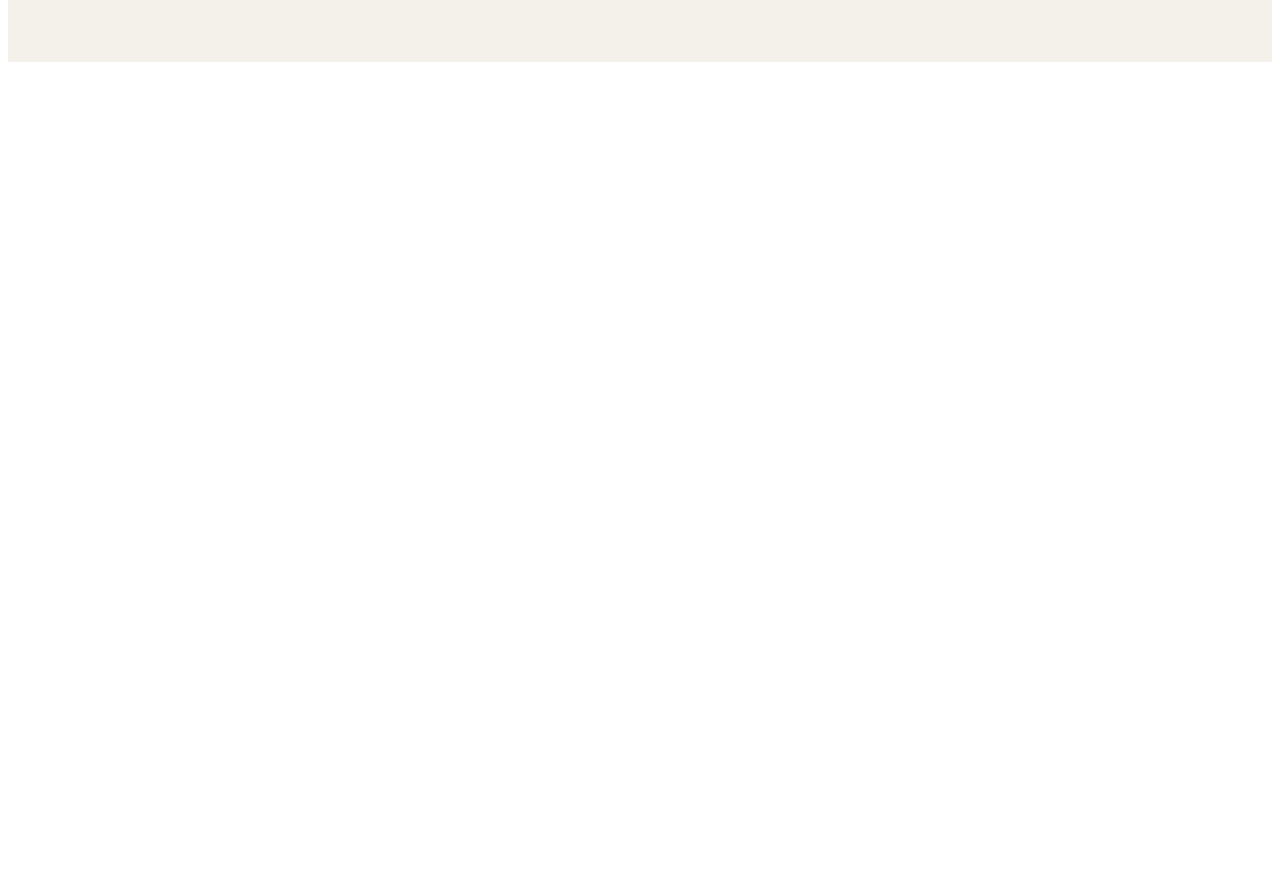
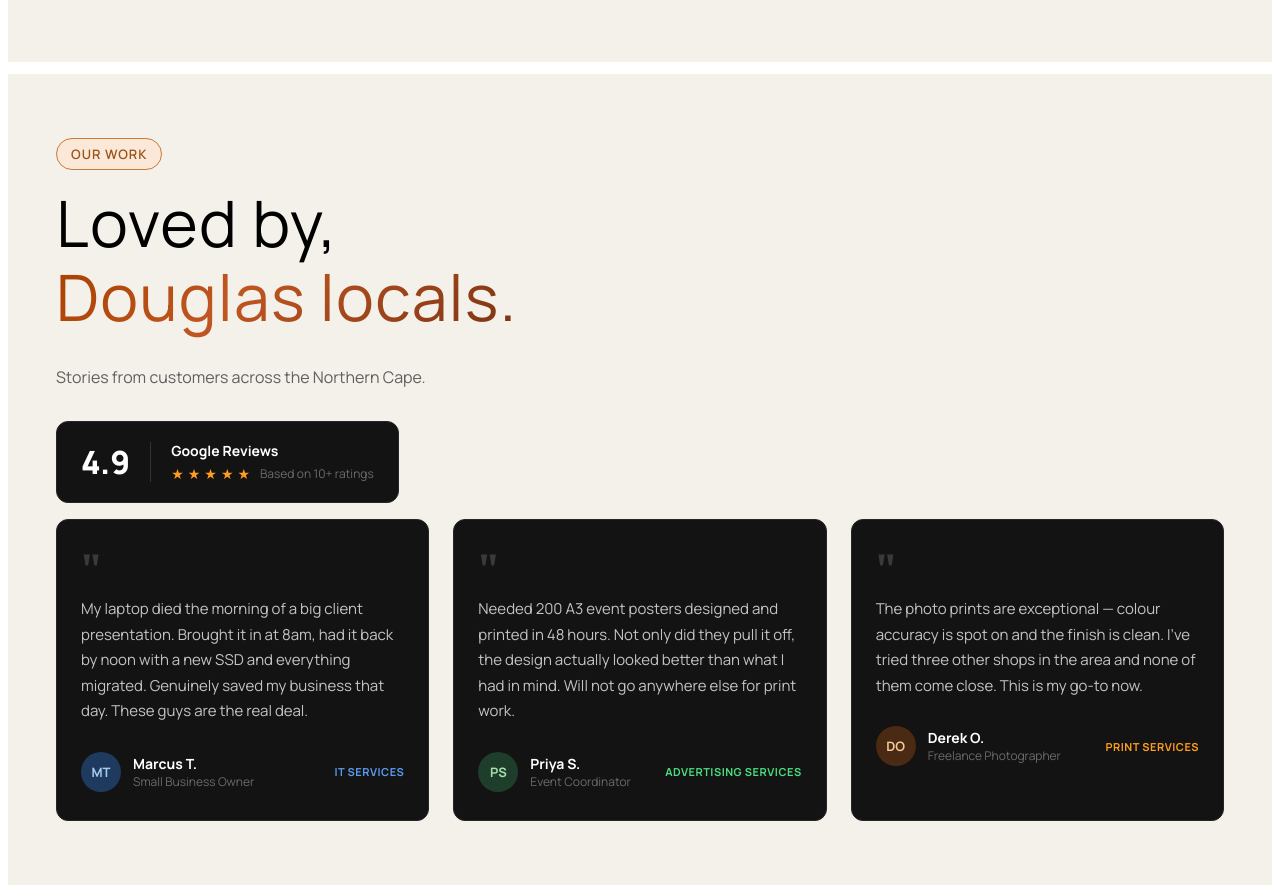
Before and after one commit to Ashton607/pctrio, a React (Vite) app: page / in a window 1280 px wide. Shown: the part 3400-4293 px from the top of the page. Before the commit the page ends 3470 px from the top, so only its background shows below. Built offline with nearby package versions, Linux system fonts and the light colour scheme.

Commit message:
Complete: testimonial page visual and design

```diff
--- a/src/App.jsx
+++ b/src/App.jsx
@@ -6,6 +6,7 @@ import Hero from './components/hero/Hero'
 import Services from './components/services/Services'
 import About from './components/about/About'
 import Ourwork from './components/ourwork/Ourwork'
+import Testimonial from './components/testimonial/Testimonial'
 
 function Home() {
   const location = useLocation()
@@ -22,6 +23,7 @@ function Home() {
       <Hero />
       <Services />
       <Ourwork/>
+      <Testimonial/>
     </>
   )
 }
--- /dev/null
+++ b/src/components/testimonial/Testimonial.css
@@ -0,0 +1,203 @@
+.Testimonial{
+  padding: 4rem 3rem;
+  display: flex;
+  flex-direction: column;
+  margin-top: 1%;
+  width: 100%;
+  background-color: #F4F1EA;
+}
+.testimonial-content{
+  display: flex;
+  flex-direction: column;
+  gap: 1rem;
+}
+.testimonial-badge {
+  display: inline-block;
+  width: fit-content;
+  font-size: 13px;
+  font-weight: 600;
+  letter-spacing: 1px;
+  text-transform: uppercase;
+  color: #9b5216;
+  background-color: #FBE8D8;
+  border: 1px solid #C97A3A;
+  padding: 6px 14px;
+  border-radius: 30px;
+}
+.testimonial-title{
+  font-size: clamp(2.8rem, 6vw, 4rem);
+  font-weight: 400;
+  line-height: 1.15;
+  color: #000000;
+  margin: 0;
+  letter-spacing: 0.02em;
+}
+.testimonial-title .line1 {
+  display: block;
+}
+.testimonial-title .line2 {
+  background: linear-gradient(135deg, #a74000 0%, #C05621 40%, #7A3313 100%);
+  -webkit-background-clip: text;
+  -webkit-text-fill-color: transparent;
+  background-clip: text;
+}
+.testimonial-subtitle{
+  font-size: 1rem;
+  font-weight: 400;
+  line-height: 1.5;
+  color: #5f5f5f;
+  width: 50%;
+}
+.testimonial-review-badge {
+  display: inline-flex;
+  align-items: center;
+  gap: 20px;
+  background-color: #131313;
+  border: 1px solid #262626;
+  border-radius: 12px;
+  padding: 18px 24px;
+  width: fit-content;
+}
+
+.review-score {
+  font-size: 32px;
+  font-weight: 800;
+  color: #fff;
+}
+
+.review-divider {
+  width: 1px;
+  height: 40px;
+  background-color: #333;
+}
+
+.review-details {
+  display: flex;
+  flex-direction: column;
+  gap: 4px;
+}
+
+.review-title {
+  font-size: 14px;
+  font-weight: 700;
+  color: #fff;
+}
+
+.review-stars {
+  display: flex;
+  align-items: center;
+  gap: 4px;
+}
+
+.star {
+  color: #ff9d1f;
+  font-size: 14px;
+}
+
+.review-count {
+  margin-left: 6px;
+  font-size: 12px;
+  color: #6b6b6b;
+}
+/*Review section*/
+.testimonial-reviews {
+  display: grid;
+  grid-template-columns: repeat(3, 1fr);
+  gap: 24px;
+  box-sizing: border-box;
+}
+
+.testimonial-card {
+  background-color: #131313;
+  border: 1px solid #262626;
+  border-radius: 12px;
+  padding: 28px 24px;
+  text-align: left;
+}
+
+.quote-mark {
+  display: block;
+  font-size: 40px;
+  font-weight: 800;
+  line-height: 1;
+  color: #3a3a3a;
+  font-family: Georgia, serif;
+  margin-bottom: 8px;
+}
+
+.testimonial-quote {
+  font-size: 15px;
+  line-height: 1.7;
+  color: #c4c4c4;
+  margin: 0 0 28px 0;
+}
+
+.testimonial-footer {
+  display: flex;
+  align-items: center;
+  gap: 12px;
+}
+
+.testimonial-avatar {
+  display: flex;
+  align-items: center;
+  justify-content: center;
+  width: 40px;
+  height: 40px;
+  border-radius: 50%;
+  font-size: 13px;
+  font-weight: 700;
+  flex-shrink: 0;
+}
+
+.testimonial-avatar.blue {
+  background-color: #1E3A5F;
+  color: #A8CDEE;
+}
+
+.testimonial-avatar.green {
+  background-color: #1E3D2B;
+  color: #A8DFB0;
+}
+
+.testimonial-avatar.orange {
+  background-color: #4A2A12;
+  color: #F5C79A;
+}
+
+.testimonial-person {
+  display: flex;
+  flex-direction: column;
+  flex: 1;
+}
+
+.testimonial-name {
+  font-size: 14px;
+  font-weight: 700;
+  color: #fff;
+}
+
+.testimonial-role {
+  font-size: 12px;
+  color: #6b6b6b;
+}
+
+.testimonial-tag {
+  font-size: 11px;
+  font-weight: 700;
+  letter-spacing: 0.5px;
+  text-transform: uppercase;
+  white-space: nowrap;
+}
+
+.testimonial-tag.blue {
+  color: #5b9bef;
+}
+
+.testimonial-tag.green {
+  color: #4ade80;
+}
+
+.testimonial-tag.orange {
+  color: #ff9d1f;
+}
--- /dev/null
+++ b/src/components/testimonial/Testimonial.jsx
@@ -0,0 +1,82 @@
+import React from 'react'
+import './Testimonial.css'
+
+const testimonials = [
+  {
+    quote: "My laptop died the morning of a big client presentation. Brought it in at 8am, had it back by noon with a new SSD and everything migrated. Genuinely saved my business that day. These guys are the real deal.",
+    initials: "MT",
+    name: "Marcus T.",
+    role: "Small Business Owner",
+    tag: "IT Services",
+    color: "blue",
+  },
+  {
+    quote: "Needed 200 A3 event posters designed and printed in 48 hours. Not only did they pull it off, the design actually looked better than what I had in mind. Will not go anywhere else for print work.",
+    initials: "PS",
+    name: "Priya S.",
+    role: "Event Coordinator",
+    tag: "Advertising Services",
+    color: "green",
+  },
+  {
+    quote: "The photo prints are exceptional — colour accuracy is spot on and the finish is clean. I've tried three other shops in the area and none of them come close. This is my go-to now.",
+    initials: "DO",
+    name: "Derek O.",
+    role: "Freelance Photographer",
+    tag: "Print Services",
+    color: "orange",
+  },
+]
+
+const Testimonial = () => {
+  return (
+    <div className='Testimonial'>
+
+    <div className="testimonial-content">
+    <span className="testimonial-badge">our work</span>
+    <h1 className="testimonial-title">
+        <span className="line1">Loved by,</span>
+        <span className="line2">Douglas locals.</span>
+    </h1>
+    <p className="testimonial-subtitle">Stories from customers across the Northern Cape.</p>
+
+    <div className="testimonial-review-badge">
+    <span className="review-score">4.9</span>
+    <div className="review-divider"></div>
+    <div className="review-details">
+    <span className="review-title">Google Reviews</span>
+    <div className="review-stars">
+      <span className="star">★</span>
+      <span className="star">★</span>
+      <span className="star">★</span>
+      <span className="star">★</span>
+      <span className="star">★</span>
+      <span className="review-count">Based on 10+ ratings</span>
+    </div>
+    </div>
+    </div>
+
+    <div className="testimonial-reviews">
+    {testimonials.map((t, i) => (
+    <div className="testimonial-card" key={i}>
+    <span className="quote-mark">"</span>
+    <p className="testimonial-quote">{t.quote}</p>
+    <div className="testimonial-footer">
+    <div className={`testimonial-avatar ${t.color}`}>{t.initials}</div>
+    <div className="testimonial-person">
+        <span className="testimonial-name">{t.name}</span>
+        <span className="testimonial-role">{t.role}</span>
+    </div>
+    <span className={`testimonial-tag ${t.color}`}>{t.tag}</span>
+    </div>
+    </div>
+    ))}
+    </div>
+
+    </div>
+
+    </div>
+  )
+}
+
+export default Testimonial
```
